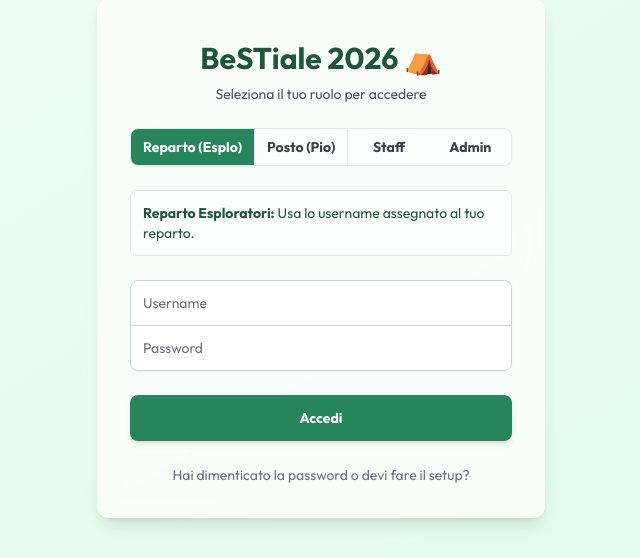
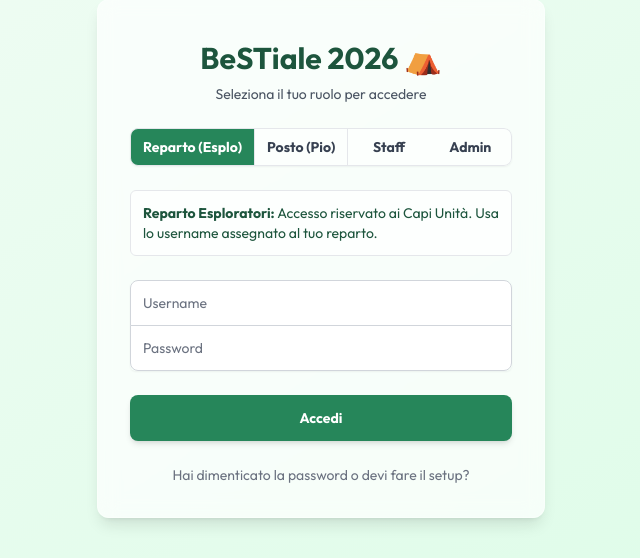
Before and after one commit to aTobyWanKenobi/cc-prog-management, a FastAPI app: page /login in a window 1280 px wide. Shown: the part 142-700 px from the top of the page, without its empty margins (319-959 px from the left). Run offline with FastAPI, Linux system fonts and the light colour scheme; some libraries are stand-ins or nearby versions.

Commit message:
fix(ui): Clarify login role descriptions for Unit Leaders (Closes #33)

```diff
--- a/app/templates/login.html
+++ b/app/templates/login.html
@@ -79,8 +79,8 @@
                     'border-blue-200 text-blue-800': role === 'staff',
                     'border-red-200 text-red-800': role === 'direzione'
                 }">
-                <p x-show="role === 'reparto'"><strong>Reparto Esploratori:</strong> Usa lo username assegnato al tuo reparto.</p>
-                <p x-show="role === 'posto'" x-cloak><strong>Posto Pionieri:</strong> Usa lo username assegnato al tuo posto.</p>
+                <p x-show="role === 'reparto'"><strong>Reparto Esploratori:</strong> Accesso riservato ai Capi Unità. Usa lo username assegnato al tuo reparto.</p>
+                <p x-show="role === 'posto'" x-cloak><strong>Posto Pionieri:</strong> Accesso riservato ai Capi Unità. Usa lo username assegnato al tuo posto.</p>
                 <p x-show="role === 'staff'" x-cloak><strong>Membri Staff:</strong> Usa le credenziali fornite (es. <em>prog</em>).</p>
                 <p x-show="role === 'direzione'" x-cloak><strong>Direzione Campo:</strong> Accesso amministrativo completo.</p>
             </div>
```
